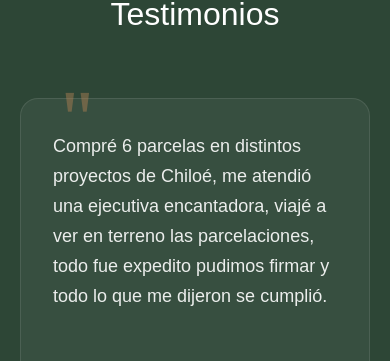
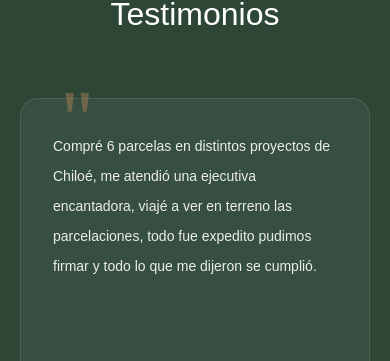
Before and after one commit to DionnellGT/elAvellano, a React (Vite) app: page /#/ in a window 390 px wide. Shown: the part 4038-4399 px from the top of the page. Built offline with nearby package versions, Linux system fonts and the light colour scheme.

Commit message:
fix: adjust testimonial text size for better mobile readability

```diff
--- a/src/terrenos/components/Testimonios.tsx
+++ b/src/terrenos/components/Testimonios.tsx
@@ -82,7 +82,7 @@ export const Testimonios = () => {
                   </span>
 
                   {/* Texto testimonio */}
-                  <p className="font-libre  text-[18px] md:text-[22px] leading-[30px] md:leading-[34px] text-white/90 mb-10">
+                  <p className="font-libre max-sm:text-[14px] text-[18px] md:text-[22px] leading-[30px] md:leading-[34px] text-white/90 mb-10">
                     {t.text}
                   </p>
 
```
